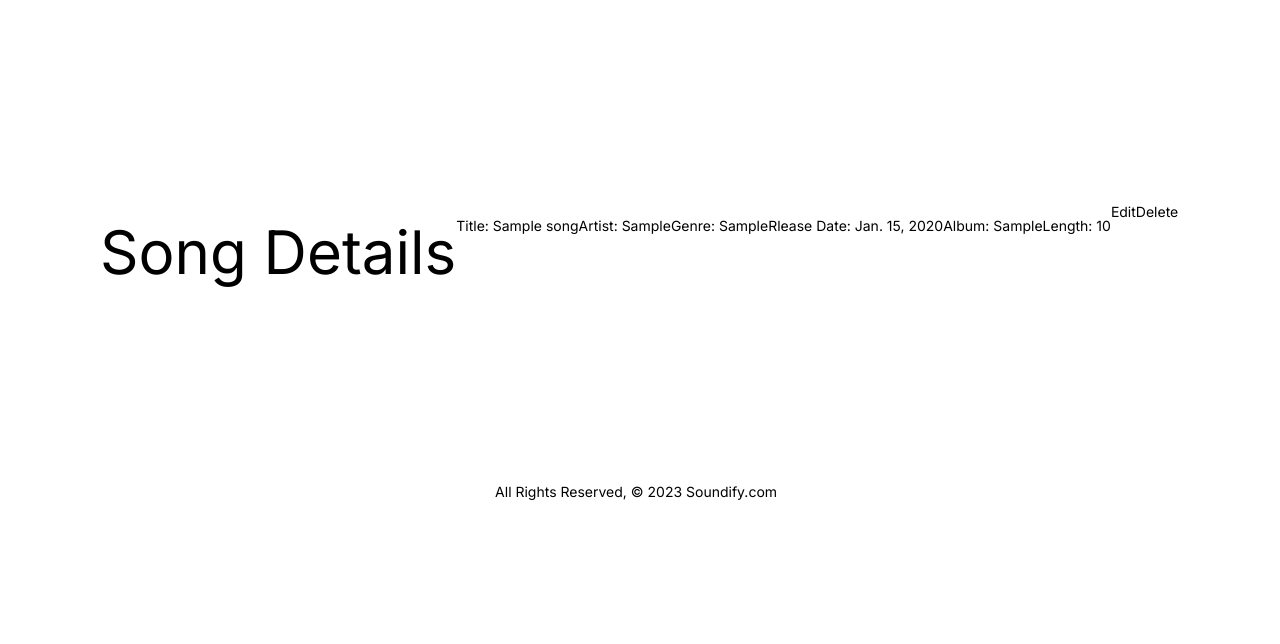
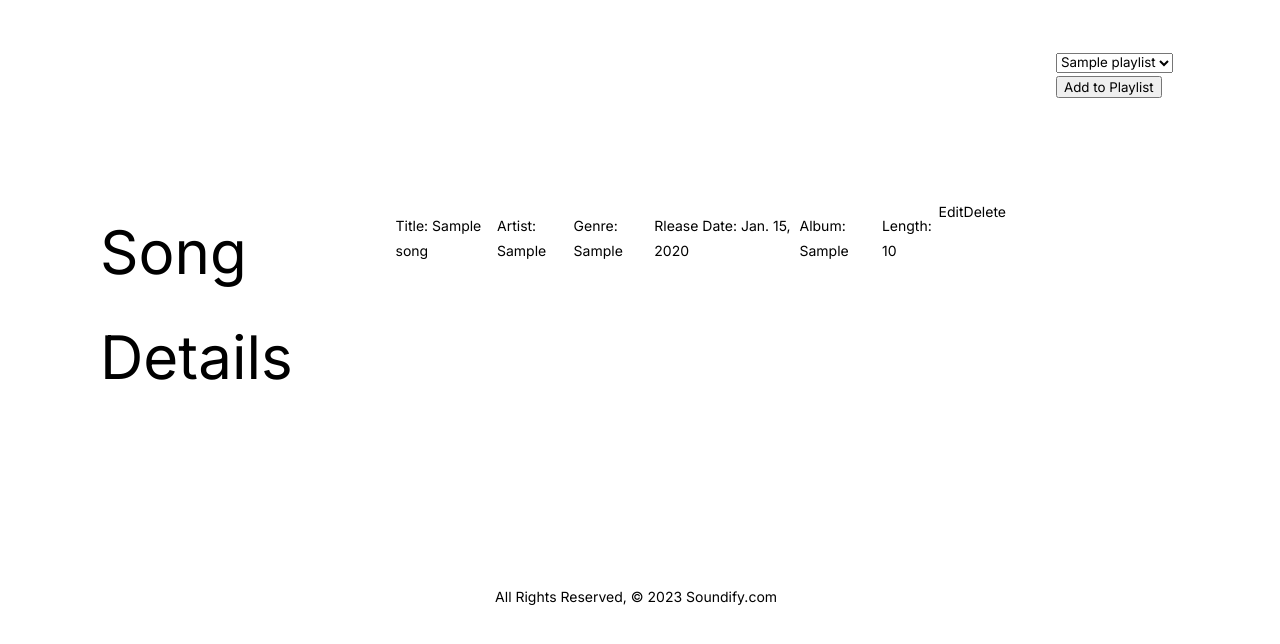
Before and after one commit to seanh101/Soundify, a Django app: page /songs/1/ in a window 1280 px wide. Shown: the part 100-744 px from the top of the page. Run offline with Django 4.2, Linux system fonts and the light colour scheme; a user stored in the database is signed in; tables that the repository leaves empty hold one stand-in row (values such as "Sample post").

Commit message:
Starts function to associate song from api with playlist
Co-authored-by: Jon Schiavone <jonschiavoneucf@gmail.com>
Co-authored-by: Chase Hilsinger <chasehilsinger@gmail.com>

```diff
--- a/main_app/templates/songs/detail.html
+++ b/main_app/templates/songs/detail.html
@@ -13,4 +13,16 @@
 <a href="{% url 'song_update' song.id %}">Edit</a>
 <a href="{% url 'song_delete' song.id %}">Delete</a>
 </div>
+
+<div>
+    <form method="GET" action="{% url 'assoc_song' %}">
+        <select name="playlist">
+            {% for playlist in playlists %}
+                <option value="{{ playlist.id }}">{{ playlist.name }}</option>
+            {% endfor %}
+        </select>
+        <input type="hidden" name="song_id" value="{{ song.id }}">
+        <button type="submit">Add to Playlist</button>
+    </form>
+</div>
 {% endblock %}
--- a/main_app/urls.py
+++ b/main_app/urls.py
@@ -20,6 +20,8 @@
     path('spotify/auth', views.spotify_callback, name='spotify_callback'),
     path('songs/add/<str:track_id>/', views.add_song, name='add_song'),
 
+    path('songs/assoc_song/', views.assoc_song, name='assoc_song'),
+
     path('accounts/signup/', views.signup, name='signup'),
 
 ]
--- a/main_app/views.py
+++ b/main_app/views.py
@@ -4,7 +4,7 @@
 from django.views.generic.edit import CreateView, UpdateView, DeleteView
 from django.views.generic import ListView, DetailView
 from django.contrib.auth import login
-from django.http import HttpResponse
+from django.http import HttpResponse, request
 from django.contrib.auth.forms import UserCreationForm
 from django.contrib.auth.decorators import login_required
 from django.contrib.auth.mixins import LoginRequiredMixin
@@ -42,8 +42,10 @@
 @login_required
 def songs_detail(request, song_id):
     song = Song.objects.get(id=song_id)
+    playlists = Playlist.objects.all()
     return render(request, 'songs/detail.html', {
-        'song': song
+        'song': song,
+        'playlists': playlists
     })
 
 def signup(request):
@@ -96,8 +98,18 @@
     model = Song
     success_url = '/songs'
 
-def assoc_song(reqeust, playlist_id, song_id):
-    pass
+def assoc_song(request):
+    playlist_id = request.GET.get('playlist')
+
+
+    Playlist.objects.get(id=playlist_id).songs.add()
+
+    # Perform the logic to add the song to the playlist
+    # You can access the playlist and song objects using their IDs
+
+    # Redirect to the playlist detail page
+    return redirect('playlists_detail', playlist_id=playlist_id)
+
 
 def unassoc_song(request, playlist_id, song_id):
     pass
```
Also changed, not shown: 1 other file.
